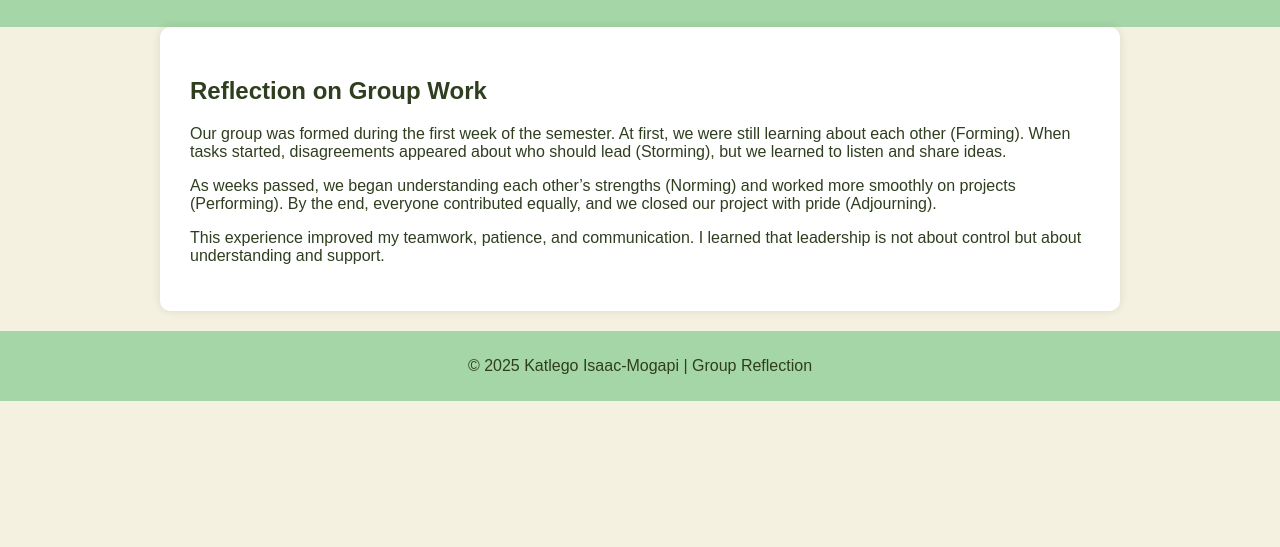
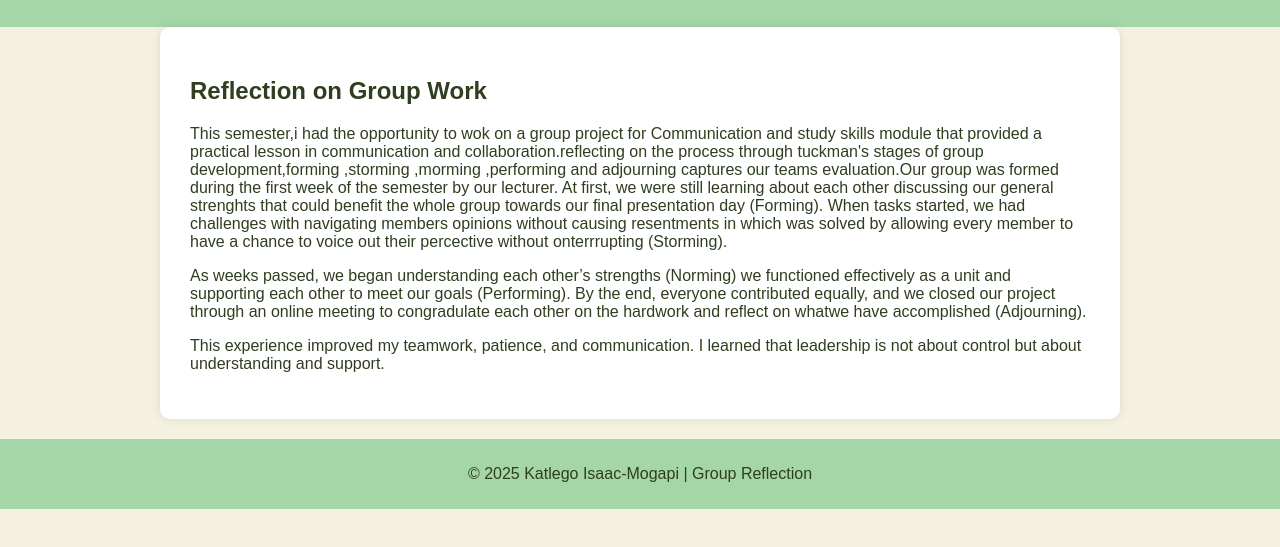
Before and after one commit to isaacmogapikatlego/Katlego, a plain HTML site: page groupwork.html in a window 1280 px wide. Shown: the part 117-664 px from the top of the page. Drawn offline with Linux system fonts and the light colour scheme.

Commit message:
Update groupwork.html

```diff
--- a/groupwork.html
+++ b/groupwork.html
@@ -25,8 +25,8 @@
 
 <section class="groupwork">
 <h2>Reflection on Group Work</h2>
-<p>Our group was formed during the first week of the semester. At first, we were still learning about each other (Forming). When tasks started, disagreements appeared about who should lead (Storming), but we learned to listen and share ideas.</p>
-<p>As weeks passed, we began understanding each other’s strengths (Norming) and worked more smoothly on projects (Performing). By the end, everyone contributed equally, and we closed our project with pride (Adjourning).</p>
+<p>This semester,i had the opportunity to wok on a group project for Communication and study skills module that provided a practical lesson in communication and collaboration.reflecting on the process  through tuckman's stages of group development,forming ,storming ,morming ,performing and  adjourning captures our teams evaluation.Our group was formed during the first week of the semester by our lecturer. At first, we were still learning about each other discussing our general strenghts that could benefit the whole group towards our final presentation day (Forming). When tasks started, we had challenges with navigating members opinions without causing resentments in which was solved by allowing every member to have a chance to voice out their percective without onterrrupting (Storming).</p>
+<p>As weeks passed, we began understanding each other’s strengths (Norming) we functioned effectively as a unit and supporting each other to meet our goals (Performing). By the end, everyone contributed equally, and we closed our project through an online meeting to congradulate each other on the hardwork and reflect on whatwe have accomplished (Adjourning).</p>
 <p>This experience improved my teamwork, patience, and communication. I learned that leadership is not about control but about understanding and support.</p>
 </section>
 
```
